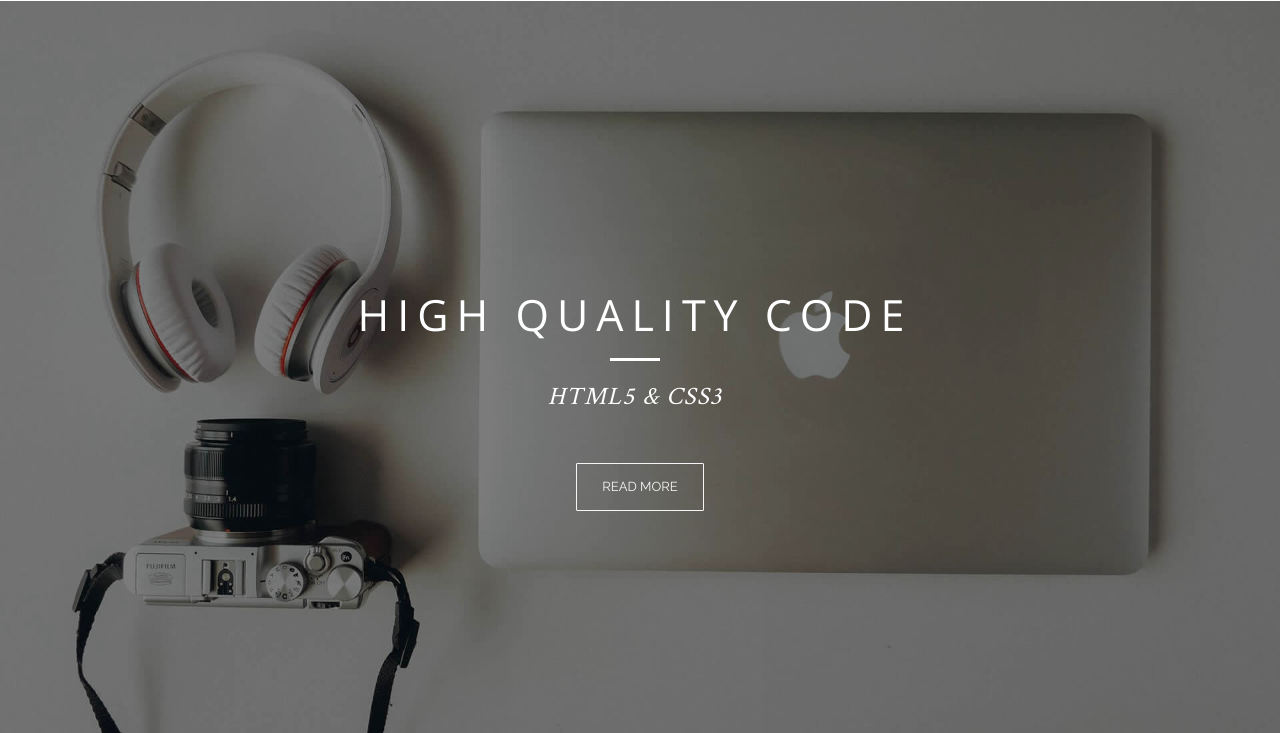
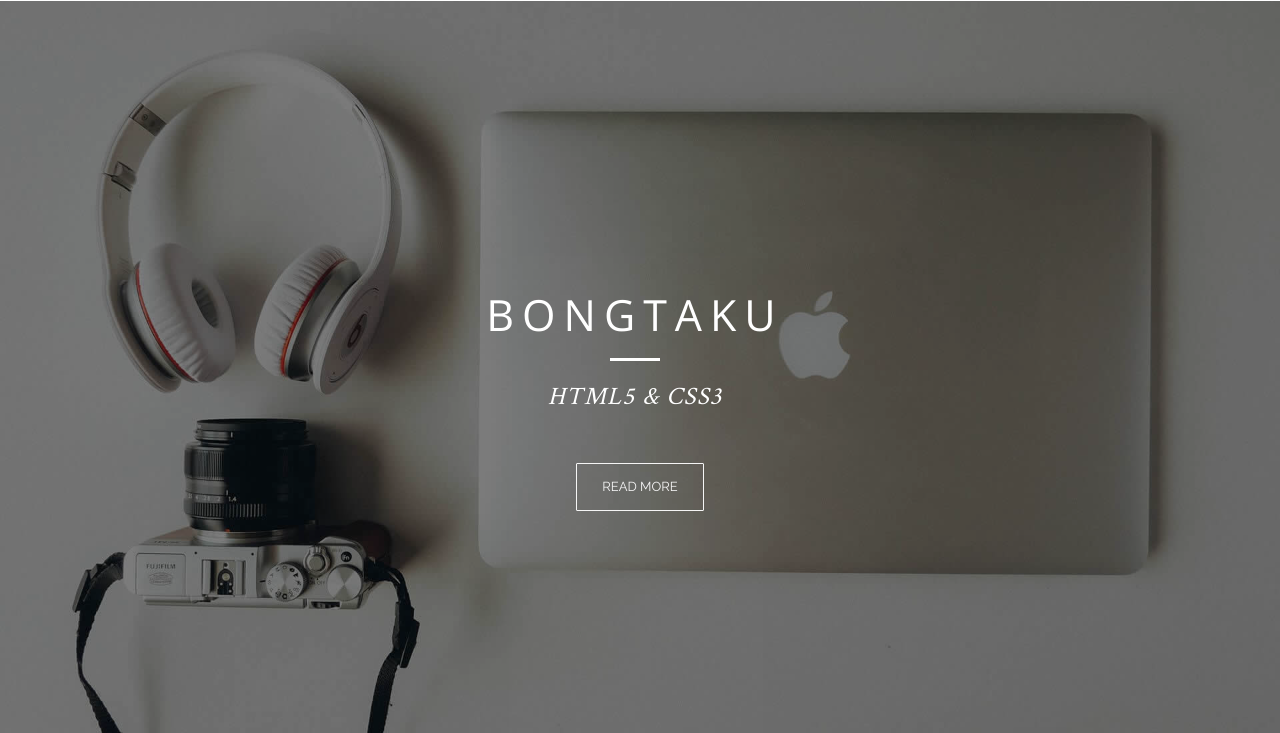
Before and after one commit to Bongtaku/Bongtaku.github.io, a plain HTML site: page salient/index.html in a window 1280 px wide. Both pictures are taken after a click on the link 115 px from the left and 25 px from the top of the page. Shown: the part 67-800 px from the top of the page. Drawn offline with nearby package versions, Linux system fonts and the light colour scheme; some packages are replaced by stand-ins of ours.

Commit message:
Update index.html

```diff
--- a/salient/index.html
+++ b/salient/index.html
@@ -118,7 +118,7 @@
                       </li>
 
                       <li class="caption">
-                        <h1>HIGH QUALITY CODE</h1>
+                        <h1>bongtaku</h1>
                         <div class="div-line"></div>
                         <p class="hero">HTML5 &amp; CSS3</p>
                       </li>
```
